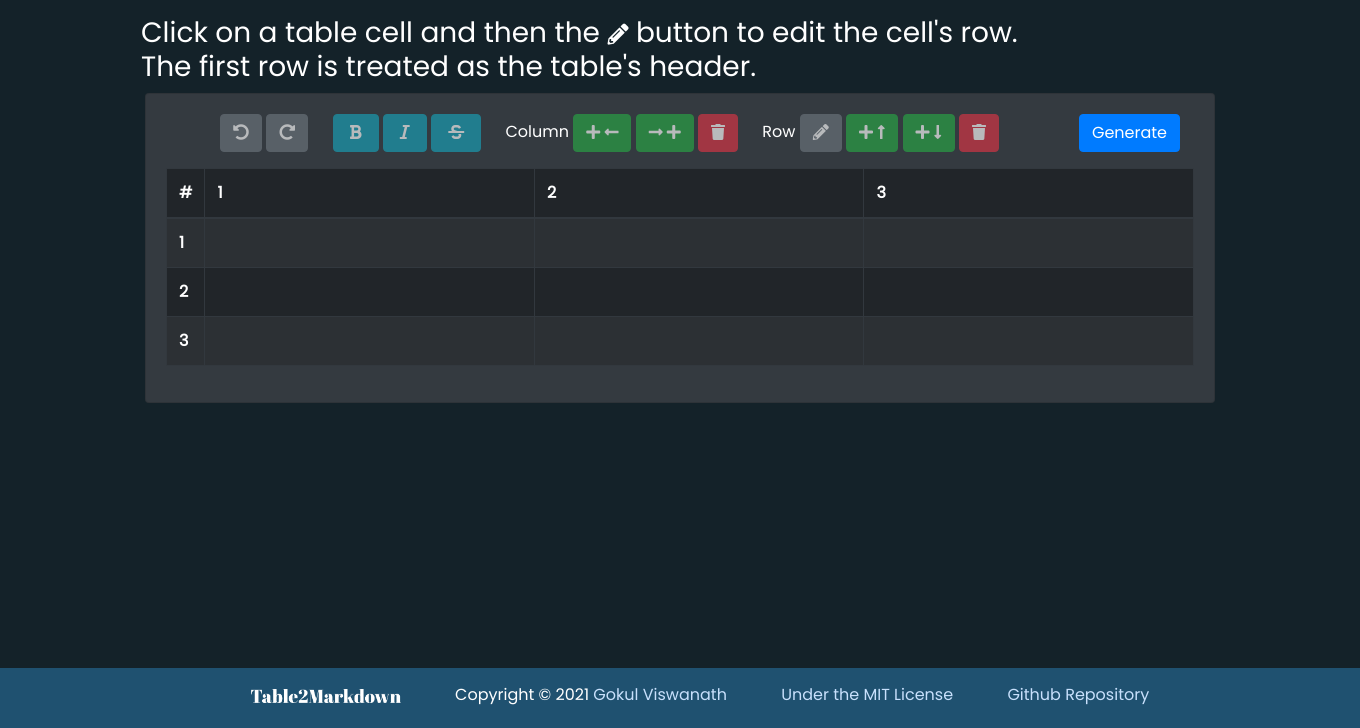
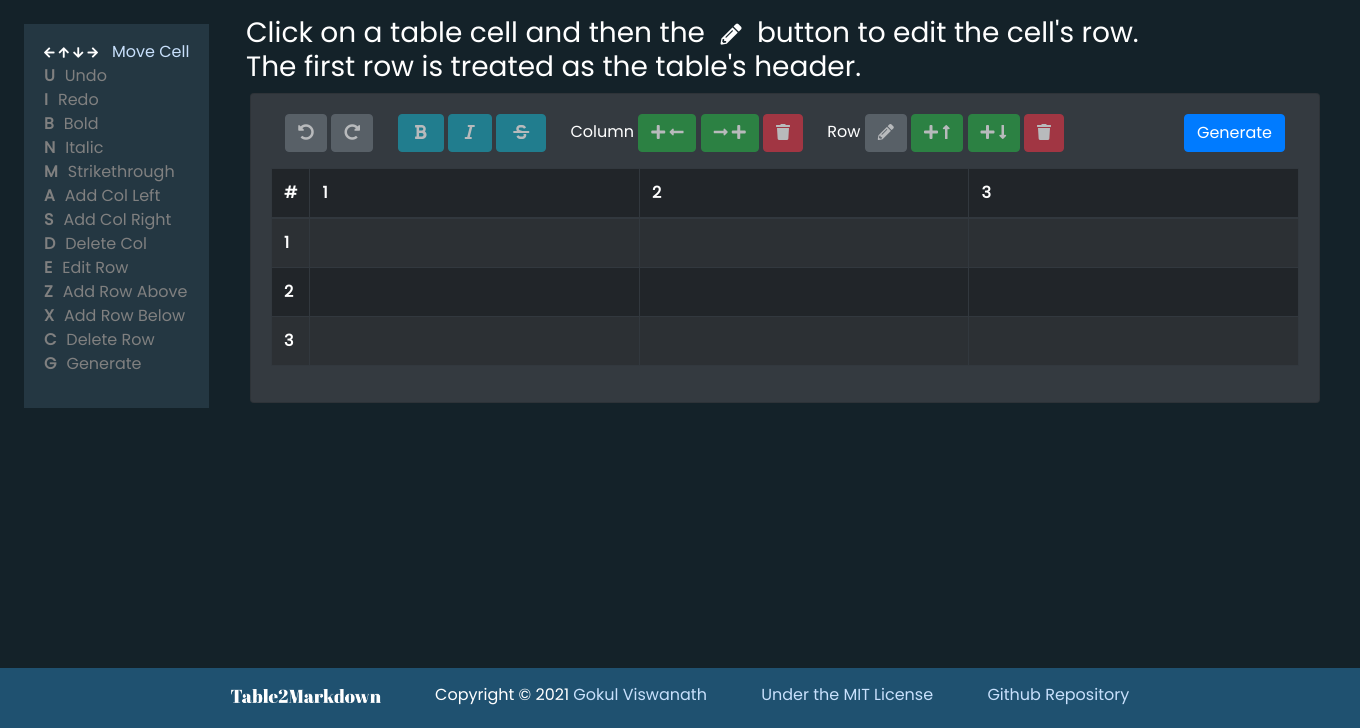
Before and after one commit to 1Gokul/table2markdown, a Flask app: template templates/table2markdown.html in a window 1360 px wide. Shown: the part 72-800 px from the top of the page. Run offline with Flask 2, Linux system fonts and the light colour scheme; the template is opened without the code that fills it: most values are stand-ins (such as "Sample title", 1, 10 or a date in 2020); lists and menus that the app fills with data are empty; some libraries are stand-ins or nearby versions.

Commit message:
Added keyboard labels
Will add actual functionality to the button presses soon

```diff
--- a/static/css/layout.css
+++ b/static/css/layout.css
@@ -42,15 +42,37 @@
   background-image: none;
 }
 
-.navbar-dark .navbar-nav .nav-link,
-#footer a {
+#keyboard-controls-sticky-sidebar{
+  background-color: #243742;
+}
+
+#keyboard-controls-sticky-sidebar a{
+  margin: 4px 0;
+}
+
+.keyboard-nav b{
+  color: white;
+  margin-right: 10px;
+}
+
+.grey-out {
+  color: gray !important;
+  transition: color 0.2s linear;
+}
+
+.grey-out::before{
+  display: none;
+}
+
+a.styled-link, .navbar-dark .navbar-nav .nav-link {
   position: relative;
   text-decoration: none;
   padding: 0;
   color: #c8e0fc;
 }
-.navbar-dark .navbar-nav .nav-link:before,
-#footer a:before {
+
+
+a.styled-link:before {
   content: "";
   position: absolute;
   width: 0;
@@ -62,21 +84,35 @@
   transition: all 0.3s ease-in-out 0s;
 }
 
-.navbar-dark .navbar-nav .nav-link:hover::before,
+a.styled-link:hover::before,
 #footer a:hover::before {
   visibility: visible;
   width: 100%;
 }
 
-.navbar-dark .navbar-nav .nav-link:hover,
-#footer a:hover {
+a.styled-link:hover, .navbar-dark .navbar-nav .nav-link:hover {
   color: #84bdfd;
   transition: all 0.2s linear;
 }
 
+.container-left{
+  width: 200px;
+}
+
 .container {
   min-height: 100%;
+  margin-left: 215px;
   margin-bottom: 50px;
+}
+
+ul{
+list-style-type: none;
+padding: 0;
+}
+
+.normal-keys li, .editing-keys li{
+  color: #c8e0fc;
+
 }
 
 .tablecard {
@@ -217,6 +253,14 @@
     font-size: 1rem;
   } /*1rem = 16px*/
 
+  .container-left{
+    display: none;
+  }
+
+  .container{
+    margin-left: 0;
+  }
+
   .table-options-mobile {
     display: block;
     margin: 10px 0;
--- a/static/js/bootstable.js
+++ b/static/js/bootstable.js
@@ -112,8 +112,6 @@
 
 
 function FijModoNormal(but) {
-
-
     $('.card-body').find('.bAcep').hide(200, "linear");
     $('.card-body').find('.bCanc').hide(200, "linear");
     $('.card-body').find('.bEdit').show(200, "linear");
--- a/static/js/table2markdown.js
+++ b/static/js/table2markdown.js
@@ -8,8 +8,10 @@
     deselect_cell();
     $('.card-body').find('.bAcep').hide(200, "linear");
     $('.card-body').find('.bCanc').hide(200, "linear");
+    $('.editing-keys').hide(200, "linear");
     $('.undo').prop('disabled', true);
     $('.redo').prop('disabled', true);
+
 
 
     // Makes the table editable. (from bootstable.js)
@@ -90,6 +92,7 @@
         selectedCellX = selectedCell.cellIndex;
         selectedCellY = selectedCell.parentNode.rowIndex;
         $('.column-menu > button,.row-menu > button,.text-menu > button').removeAttr('disabled');
+        $('.non-movement-keys li, .non-movement-keys b').removeClass('grey-out');
         // $(".cell-position > h4").remove();
         // $(".cell-position").append('<h4>[' + selectedCellX + '][' + selectedCellY + ']</h4>');
     }
@@ -105,6 +108,7 @@
         // $(".cell-position").append('<h4>[-][-]</h4>');
         selectedCellX = 0;
         selectedCellY = 0;
+        $('.non-movement-keys li, .non-movement-keys b').addClass('grey-out');
     }
 
     // Display the result of the conversion to the user.
@@ -173,6 +177,10 @@
             // Unhide the Elim, Edit and AddRowUp buttons.
             $('.bElim, .bEdit, .bAddRowUp').show(200, "linear");
 
+            $('.normal-keys li').each(function(){
+                $(this).show(200, "linear");
+            });
+
             // Enable the generate-table button.
             $('.generate-table-button > button').prop('disabled', false);
 
@@ -238,6 +246,10 @@
 
             // Now that there is one column, unhide the AddColumnLeft, DeleteColumn buttons.
             $('.bAddColumnLeft, .bDeleteColumn').show(200, "linear");
+
+            $('.normal-keys li').each(function(){
+                $(this).show(200, "linear");
+            });
 
             // Enable the generate-table button
             $('.generate-table-button > button').prop('disabled', false);
@@ -306,6 +318,15 @@
             $('.bAddColumnLeft, .bDeleteColumn').hide(200, "linear");
             $('.column-menu > button').removeAttr('disabled');
             $('.generate-table-button > button').prop('disabled', true);
+
+            $('.normal-keys li').each(function(){
+                console.log($(this).text());
+               if($(this).text() != "SAdd Col Right"){
+                    $(this).hide(200, "linear");
+               }
+            });
+            $('.normal-keys li, .normal-keys b').removeClass('grey-out');
+
         }
 
     });
@@ -313,18 +334,33 @@
     $(document).on('click', '.bEdit', function () {
         IsEditing = true;
         $('.generate-table-button > button, .text-menu > button, .column-menu > button').attr('disabled', 'disabled', 'disabled');
+
+        // Keyboard keys
+        $('.normal-keys').hide(200, "linear");
+        $('.editing-keys').show(200, "linear");
+
         rowEdit(selectedCell);
     });
     $(document).on('click', '.bAcep', function () {
         rowAcep(selectedCell);
         $('.generate-table-button > button, .text-menu > button, .column-menu > button').removeAttr('disabled');
         deselect_cell();
+
+        // Keyboard keys
+        $('.normal-keys').show(200, "linear");
+        $('.editing-keys').hide(200, "linear");
+
         IsEditing = false;
     });
     $(document).on('click', '.bCanc', function () {
         rowCancel(selectedCell);
         $('.generate-table-button > button, .text-menu > button, .column-menu > button').removeAttr('disabled');
         deselect_cell();
+
+        // Keyboard keys
+        $('.normal-keys').show(200, "linear");
+        $('.editing-keys').hide(200, "linear");
+
         IsEditing = false;
     });
 
@@ -339,6 +375,14 @@
             $('.bElim, .bEdit, .bAddRowUp').hide(200, "linear");
             $('.row-menu > button').removeAttr('disabled');
             $('.generate-table-button > button').prop('disabled', true);
+
+            $('.normal-keys li').each(function(){
+                console.log($(this).text());
+               if($(this).text() != "XAdd Row Below"){
+                    $(this).hide(200, "linear");
+               }
+            });
+            $('.normal-keys li, .normal-keys b').removeClass('grey-out');
         }
     });
 
@@ -426,5 +470,8 @@
             });
     });
 
+    $(this).keypress(function(event) {
+        console.log( "You pressed " + event.code);
+      });
 
 });
--- a/templates/layout.html
+++ b/templates/layout.html
@@ -46,14 +46,18 @@
       <div class="collapse navbar-collapse" id="navbarSupportedContent">
         <ul class="navbar-nav ml-auto mr-5">
           <li class="nav-item">
-            <a class="nav-link ml-5 mr-5" href="{{ url_for('index') }}">Convert</a>
+            <a class="nav-link ml-5 mr-5 styled-link" href="{{ url_for('index') }}">Convert</a>
           </li>
           <li class="nav-item">
-            <a class="nav-link ml-5 mr-5" href="{{ url_for('credits') }}">Credits</a>
+            <a class="nav-link ml-5 mr-5 styled-link" href="{{ url_for('credits') }}">Credits</a>
           </li>
         </ul>
       </div>
     </nav>
+    <div class="container-left">
+    {% block body_before_container %}
+    {% endblock %}
+    </div>
     <!-- Body container -->
     <div class="container">
       {% block body %}
@@ -68,13 +72,13 @@
         <img src="{{ url_for('static', filename='img/table2markdown white full logo.png') }}">
       </li>
       <li>
-        Copyright © 2021 <a href="https://1gokul.github.io/">Gokul Viswanath</a>
+        Copyright © 2021 <a class="styled-link" href="https://1gokul.github.io/">Gokul Viswanath</a>
       </li>
       <li>
-        <a href="https://github.com/1Gokul/table2markdown/blob/main/LICENSE">Under the MIT License</a>
+        <a class="styled-link" href="https://github.com/1Gokul/table2markdown/blob/main/LICENSE">Under the MIT License</a>
       </li>
       <li>
-        <a href="https://github.com/1Gokul/table2markdown">Github Repository</a>
+        <a class="styled-link" href="https://github.com/1Gokul/table2markdown">Github Repository</a>
       </li>
     </ul>
   </div>
--- a/templates/table2markdown.html
+++ b/templates/table2markdown.html
@@ -1,9 +1,42 @@
 {% extends "layout.html" %}
+
+{% block body_before_container %}
+<div class=" col-1.5 ml-4 mt-4 px-1 position-fixed" id="keyboard-controls-sticky-sidebar">
+    <div class="nav flex-column p-3 keyboard-nav">
+
+        <ul class="normal-keys">
+            <li><b><i class="fas fa-xs fa-arrow-left mr-1"></i><i class="fas fa-xs fa-arrow-up mr-1"></i><i
+                        class="fas fa-xs fa-arrow-down mr-1"></i><i class="fas fa-xs fa-arrow-right mr-1"></i></b>Move Cell</li>
+
+            <div class="non-movement-keys">
+                <li><b>U</b>Undo</li>
+                <li><b>I</b>Redo</li>
+                <li><b>B</b>Bold</li>
+                <li><b>N</b>Italic</li>
+                <li><b>M</b>Strikethrough</li>
+                <li><b>A</b>Add Col Left</li>
+                <li><b>S</b>Add Col Right</li>
+                <li><b>D</b>Delete Col</li>
+                <li><b>E</b>Edit Row</li>
+                <li><b>Z</b>Add Row Above</li>
+                <li><b>X</b>Add Row Below</li>
+                <li><b>C</b>Delete Row</li>
+                <li><b>G</b>Generate</li>
+            </div>
+        </ul>
+
+        <ul class="editing-keys">
+            <li><b>R</b>Accept</li>
+            <li><b>T</b>Cancel</li>
+        </ul>
+    </div>
+</div>
+{% endblock %}
 
 {% block body %}
 
 <!-- Heading -->
-<h3 class="mt-3 ml-3">Click on a table cell and then the <i class="fas fa-xs fa-pencil-alt"></i> button to edit the
+<h3 class="mt-3 ml-3">Click on a table cell and then the <i class="fas fa-xs fa-pencil-alt mx-2"></i> button to edit the
     cell's row.
     <br>The first row is treated as the table's header.
 </h3>
```
